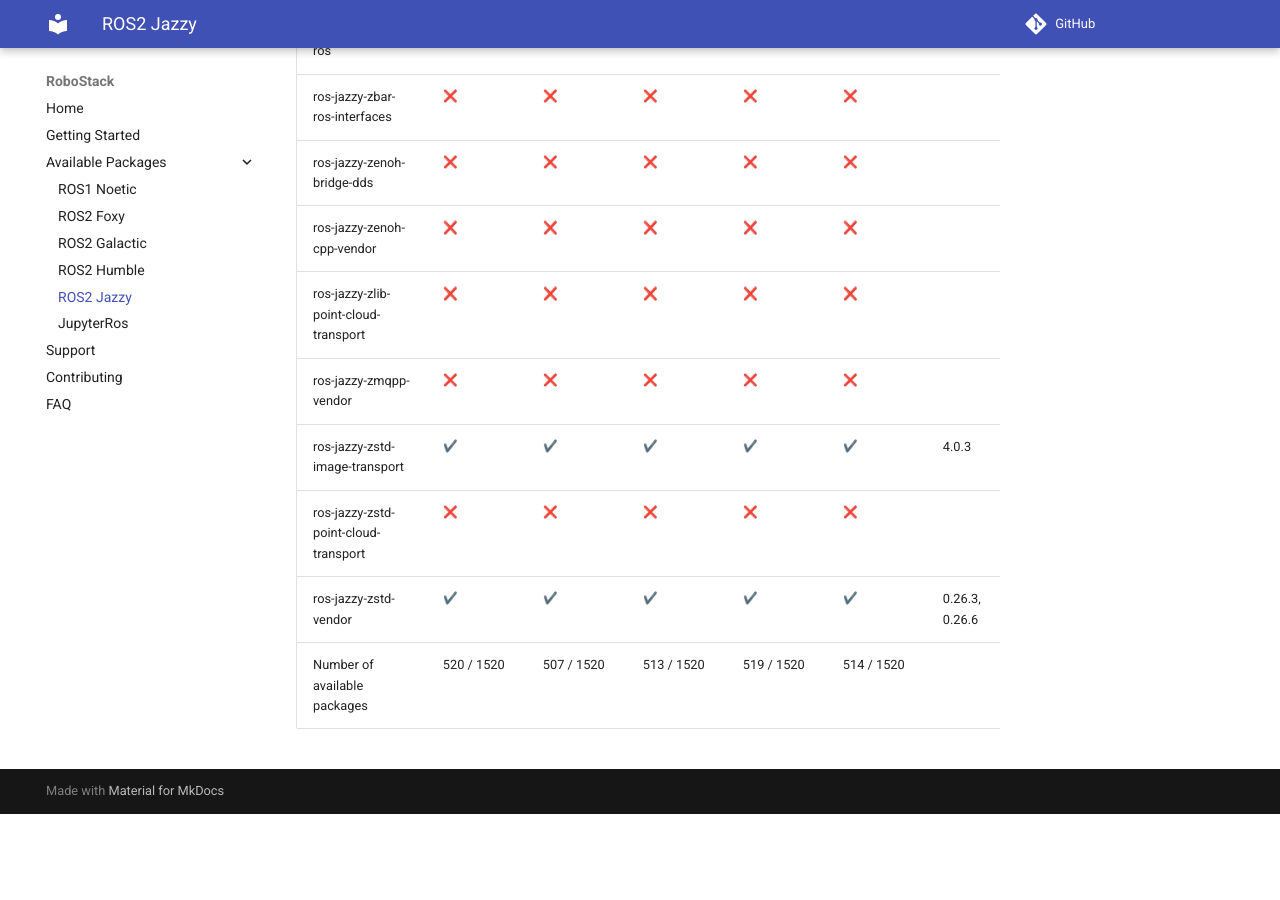
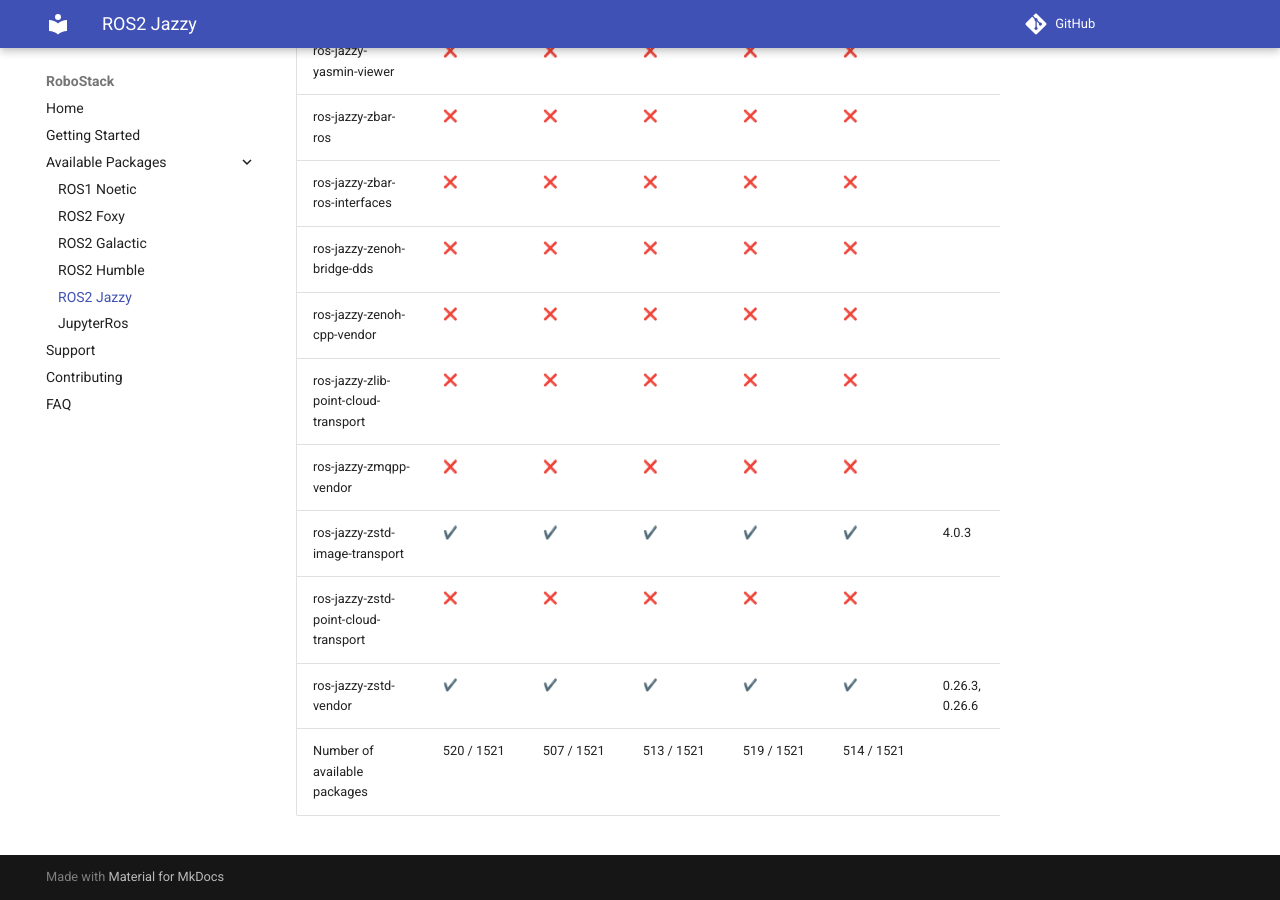
Before and after one commit to RoboStack/robostack.github.io, an MkDocs documentation site: the page built from docs/jazzy.md, in a window 1280 px wide and 900 px high, scrolled down 109366 px. Built offline with MkDocs 1.6.1 and Material for MkDocs 9.7.7, drawn with Linux system fonts in a browser that asks for light colours; emoji names are drawn with the system emoji font; comment, search, counter and statistics services are not loaded; before the commit the page ends 110180 px from its top, so only the background shows below that; some of the changed text lies outside the part shown.

Commit message:
Update tables

```diff
--- a/docs/jazzy.md
+++ b/docs/jazzy.md
@@ -1520,4 +1521,4 @@
 | ros-jazzy-zstd-image-transport | :heavy_check_mark: { data-sort='1' } | :heavy_check_mark: { data-sort='1' } | :heavy_check_mark: { data-sort='1' } | :heavy_check_mark: { data-sort='1' } | :heavy_check_mark: { data-sort='1' } | 4.0.3  |
 | ros-jazzy-zstd-point-cloud-transport | :x: { data-sort='0' } | :x: { data-sort='0' } | :x: { data-sort='0' } | :x: { data-sort='0' } | :x: { data-sort='0' } |   |
 | ros-jazzy-zstd-vendor | :heavy_check_mark: { data-sort='1' } | :heavy_check_mark: { data-sort='1' } | :heavy_check_mark: { data-sort='1' } | :heavy_check_mark: { data-sort='1' } | :heavy_check_mark: { data-sort='1' } | 0.26.3, 0.26.6  |
-| Number of available packages |  520 / 1520 | 507 / 1520 | 513 / 1520 | 519 / 1520 | 514 / 1520 |
+| Number of available packages |  520 / 1521 | 507 / 1521 | 513 / 1521 | 519 / 1521 | 514 / 1521 |
```
Also changed, not shown: other parts of docs/jazzy.md (+1 -0 lines).
